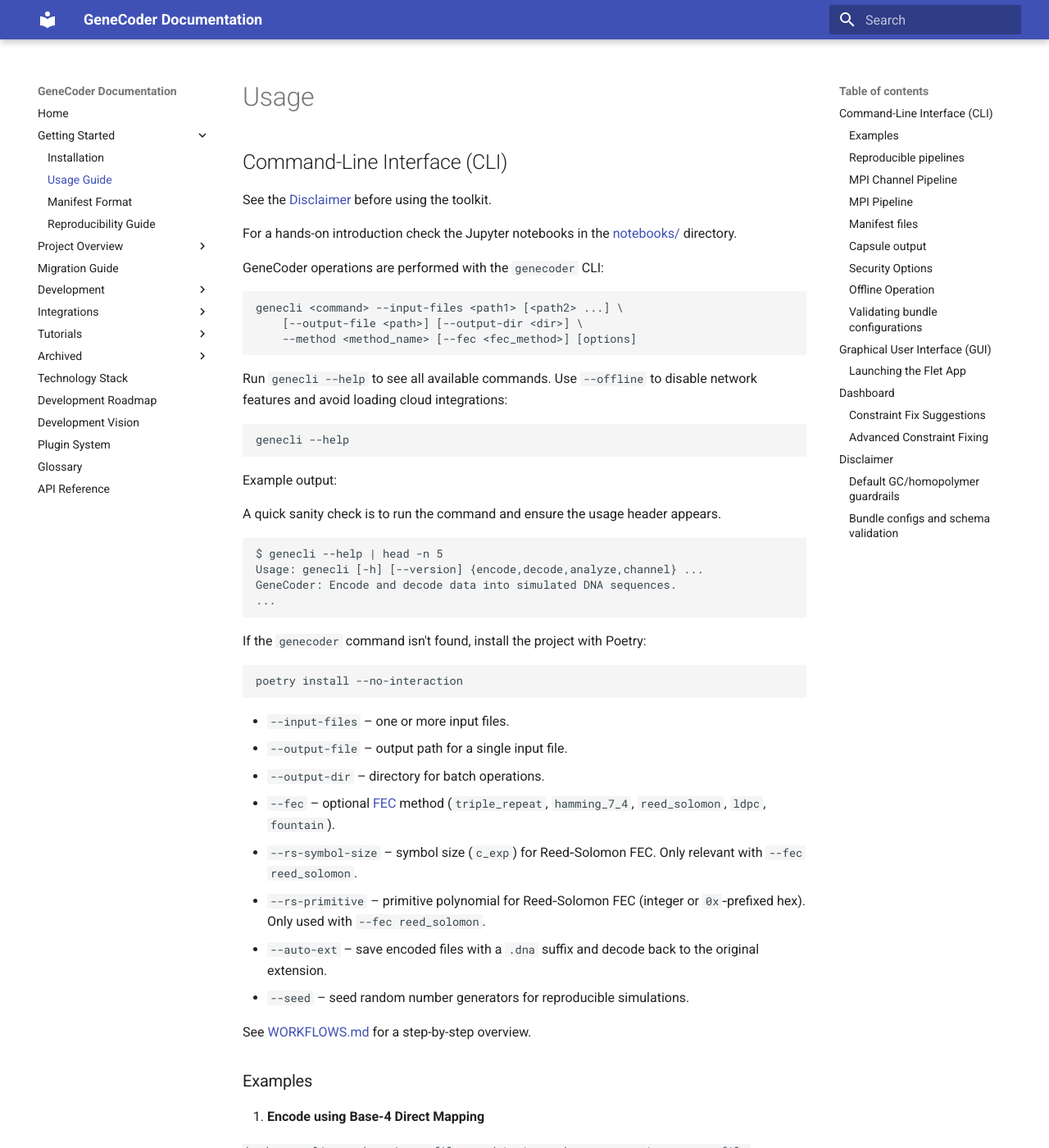
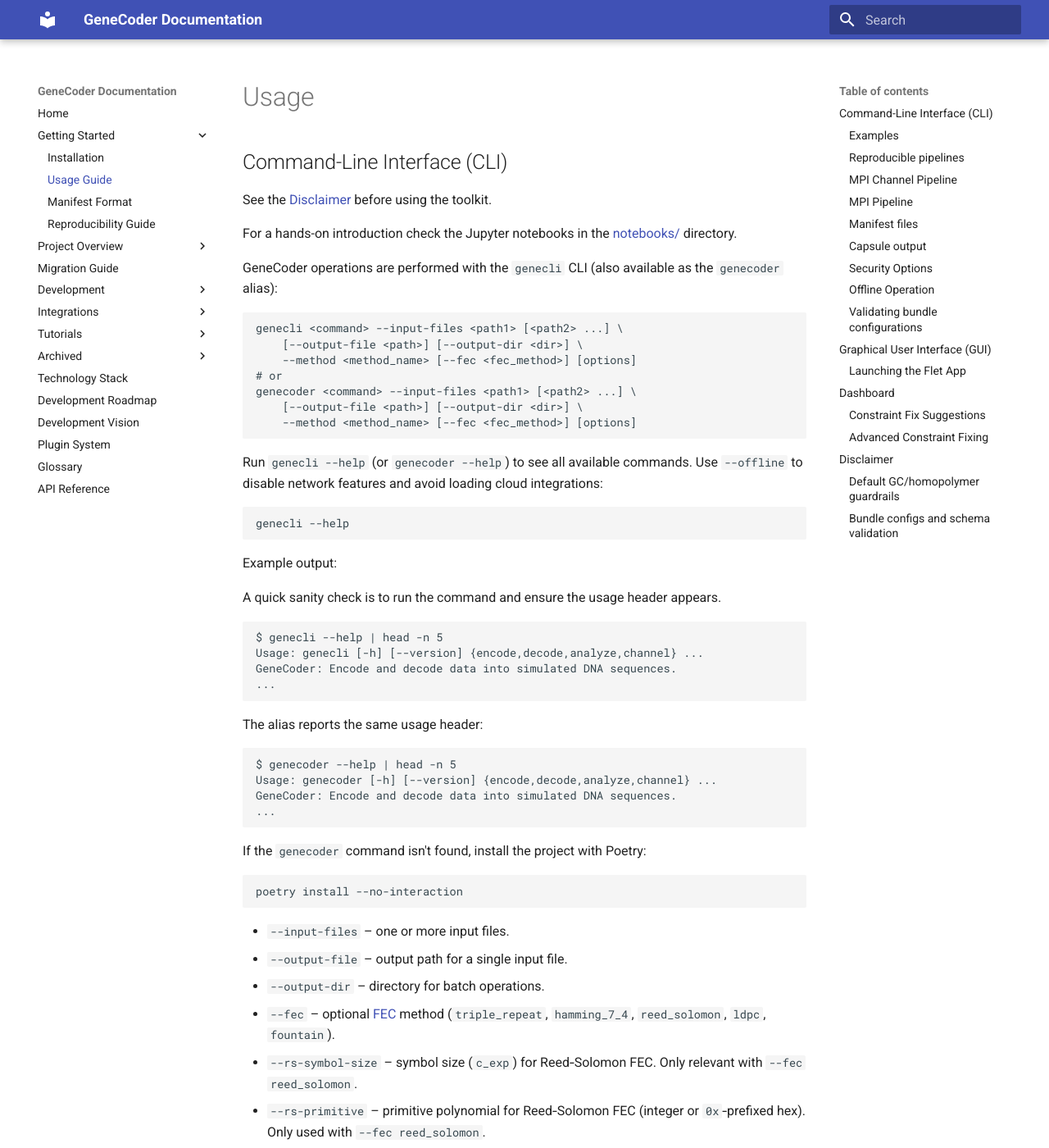
Before and after one commit to d0tTino/GeneCoder, an MkDocs documentation site: the page built from docs/usage.md, in a window 1280 px wide and 1400 px high. Shown: the whole window at 82% size. Built offline with MkDocs 1.6.1 and Material for MkDocs 9.7.7, drawn with Linux system fonts in a browser that asks for light colours.

Commit message:
Add genecoder CLI alias

````diff
--- a/docs/usage.md
+++ b/docs/usage.md
@@ -6,15 +6,19 @@
 
 For a hands-on introduction check the Jupyter notebooks in the [notebooks/](../notebooks) directory.
 
-GeneCoder operations are performed with the `genecoder` CLI:
+GeneCoder operations are performed with the `genecli` CLI (also available as the `genecoder` alias):
 
 ```bash
 genecli <command> --input-files <path1> [<path2> ...] \
     [--output-file <path>] [--output-dir <dir>] \
     --method <method_name> [--fec <fec_method>] [options]
+# or
+genecoder <command> --input-files <path1> [<path2> ...] \
+    [--output-file <path>] [--output-dir <dir>] \
+    --method <method_name> [--fec <fec_method>] [options]
 ```
 
-Run `genecli --help` to see all available commands. Use `--offline` to disable
+Run `genecli --help` (or `genecoder --help`) to see all available commands. Use `--offline` to disable
 network features and avoid loading cloud integrations:
 
 ```bash
@@ -28,6 +32,15 @@
 ```bash
 $ genecli --help | head -n 5
 Usage: genecli [-h] [--version] {encode,decode,analyze,channel} ...
+GeneCoder: Encode and decode data into simulated DNA sequences.
+...
+```
+
+The alias reports the same usage header:
+
+```bash
+$ genecoder --help | head -n 5
+Usage: genecoder [-h] [--version] {encode,decode,analyze,channel} ...
 GeneCoder: Encode and decode data into simulated DNA sequences.
 ...
 ```
--- a/pyproject.toml
+++ b/pyproject.toml
@@ -90,6 +90,7 @@
 
 [tool.poetry.scripts]
 genecli = "genecoder.cli.cli:main"
+genecoder = "genecoder.cli.cli:main"
 
 [tool.poetry.plugins."genecoder.plugins"]
 reverse = "plugins.reverse_codec"
````
Also changed, not shown: README.md (+1 -0 lines).
